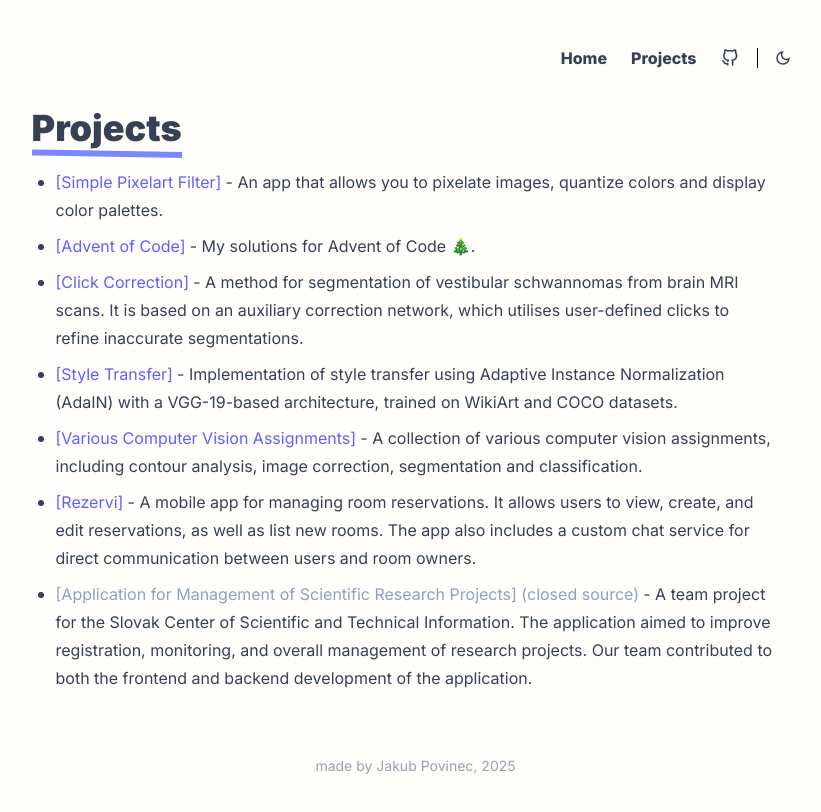
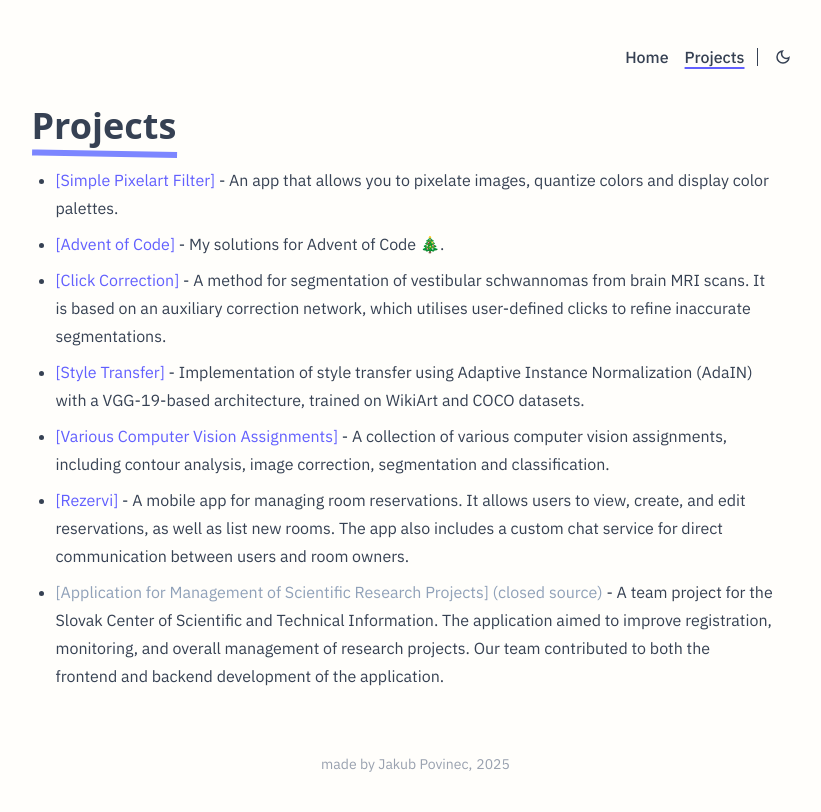
Before and after one commit to kuko6/personal-website, a SvelteKit app: page /projects in a window 1280 px wide. Shown: the top 812 px of the page, without its empty margins (217-1038 px from the left). Built offline with nearby package versions, Linux system fonts and the light colour scheme.

Commit message:
Changed fonts, updated navigation

```diff
--- a/src/app.css
+++ b/src/app.css
@@ -1,4 +1,6 @@
 @import url("https://fonts.googleapis.com/css2?family=Inter:wght@400;500;800;900&display=swap");
+@import url("https://fonts.googleapis.com/css2?family=Source+Sans+3:wght@400;500;800;900&display=swap");
+@import url("https://fonts.googleapis.com/css2?family=IBM+Plex+Sans:wght@400;500;800;900&display=swap");
 @import url("https://fonts.googleapis.com/css2?family=JetBrains+Mono:wght@400;500;700&display=swap");
 @import url("https://fonts.googleapis.com/css2?family=IBM+Plex+Mono:wght@400;500;700&display=swap");
 
@@ -21,22 +23,22 @@
   }
 
   p {
-    @apply font-inter;
+    @apply font-plex text-balance;
   }
 
   a {
-    @apply font-inter;
+    @apply font-plex;
   }
 
   span {
-    @apply font-inter leading-7;
+    @apply font-source leading-7;
   }
 
   h1 {
-    @apply font-inter font-black text-2xl md:text-4xl;
+    @apply font-source font-extrabold text-2xl md:text-4xl;
   }
 
   h2 {
-    @apply font-inter font-extrabold text-xl md:text-2xl;
+    @apply font-source font-bold text-xl md:text-2xl;
   }
 }
--- a/src/components/DarkModeButton.svelte
+++ b/src/components/DarkModeButton.svelte
@@ -7,7 +7,7 @@
 </script>
 
 <button
-  class="button p-2 hover:bg-indigo-800 hover:text-white rounded-md cursor-pointer"
+  class="button p-2 hover:bg-indigo-800 hover:text-white rounded cursor-pointer"
   on:click={toggleLightMode}
   aria-label="Switch to dark mode"
 >
--- a/src/components/LightModeButton.svelte
+++ b/src/components/LightModeButton.svelte
@@ -7,7 +7,7 @@
 </script>
 
 <button
-  class="button p-2 hover:bg-orange-200 hover:text-black rounded-md cursor-pointer"
+  class="button p-2 hover:bg-orange-200 hover:text-black rounded cursor-pointer"
   on:click={toggleDarkMode}
   aria-label="Switch to light mode"
 >
--- a/src/components/NavLink.svelte
+++ b/src/components/NavLink.svelte
@@ -1,10 +1,11 @@
 <script>
+  import { page } from "$app/stores";
   export let path;
   export let label;
 </script>
 
 <a
-  class="flex flex-col justify-center px-2 hover:bg-indigo-100 dark:hover:bg-indigo-500 rounded-md"
+  class={`flex flex-col justify-center p-1 font-medium hover:bg-indigo-500 hover:text-white rounded ${$page.url.pathname == path ? "underline underline-offset-4 decoration-2 decoration-indigo-500 py-1" : ""}`}
   href={path}
 >
   {label}
--- a/src/components/Navigation.svelte
+++ b/src/components/Navigation.svelte
@@ -1,23 +1,18 @@
 <script>
-  import GithubLogo from "./GithubLogo.svelte";
   import LightModeButton from "./LightModeButton.svelte";
   import DarkModeButton from "./DarkModeButton.svelte";
   import NavLink from "../components/NavLink.svelte";
-  import NavIcon from "../components/NavIcon.svelte";
 </script>
 
 <nav class="pt-5 md:pt-10 dark:text-white">
   <div
-    class="flex flex-row justify-end content-center text-base gap-2 font-inter font-bold"
+    class="flex flex-row justify-end content-center gap-2"
   >
     <NavLink label={"Home"} path={"/"} />
     <NavLink label={"Projects"} path={"/projects"} />
     <!-- <NavLink label={"Blog"} path={"/blog"} /> -->
     <!-- <NavLink label={"Resume"} path={"/cv.pdf"} /> -->
-    <NavIcon path={"https://github.com/kuko6"}>
-      <GithubLogo />
-    </NavIcon>
-    <div class="border-l border-black dark:border-white my-2"></div>
+    <div class="border-l-1 border-gray-700 dark:border-white my-2"></div>
     <LightModeButton />
     <DarkModeButton />
   </div>
--- a/src/routes/+layout.svelte
+++ b/src/routes/+layout.svelte
@@ -71,7 +71,7 @@
       on:mouseleave={handleMouseLeave}
     >
       <a
-        class="hover-rotated-underline font-inter text-sm"
+        class="hover-rotated-underline font-plex text-sm"
         href="https://github.com/kuko6/personal-website"
       >
         made by Jakub Povinec,
@@ -79,7 +79,7 @@
 
       <div class="pl-1 text-sm flex items-center h-5">
         {#if isVisible}
-          <span class="font-inter">2025</span>
+          <span class="font-plex">2025</span>
         {:else}
           <button
             class={confetti ? "animate-wiggle" : ""}
--- a/src/routes/+page.svelte
+++ b/src/routes/+page.svelte
@@ -3,7 +3,7 @@
 </script>
 
 <svelte:head>
-  <title>Jakub Povinec</title>
+  <title>jpovinec.me</title>
 </svelte:head>
 
 <div class="space-y-6">
@@ -30,13 +30,17 @@
       <p class="leading-7">
         You can also find me on:
         <a
+          href="https://github.com/kuko6"
+          class="link text-indigo-500 dark:text-indigo-400">[GitHub]</a
+        >
+        <a
           href="https://mas.to/@kuko6"
           class="link text-indigo-500 dark:text-indigo-400">[Mastodon]</a
         >
-        <a
-          href="https://bsky.app/profile/kuko6.bsky.social"
-          class="link text-indigo-500 dark:text-indigo-400">[Bluesky]</a
-        >
+        <!-- <a -->
+        <!--   href="https://bsky.app/profile/kuko6.bsky.social" -->
+        <!--   class="link text-indigo-500 dark:text-indigo-400">[Bluesky]</a -->
+        <!-- > -->
         <a
           href="https://www.linkedin.com/in/jakub-povinec/"
           class="link text-indigo-500 dark:text-indigo-400">[LinkedIn]</a
@@ -54,7 +58,7 @@
         >
           [Click Correction]
         </a>
-        <span>
+        <span class="font-plex">
           - A two-stage segmentation method where an initial network is refined
           using user clicks through an auxiliary correction network.
         </span>
@@ -66,7 +70,7 @@
         >
           [Style Transfer]
         </a>
-        <span>
+        <span class="font-plex">
           - A Pytorch implementation of style transfer based on Adaptive
           Instance Normalization.
         </span>
@@ -87,7 +91,7 @@
   } */
 
   .link:hover {
-    @apply bg-indigo-500 text-white py-0.5;
+    @apply bg-indigo-500 text-white;
   }
 
   .rotated-underline {
--- a/src/routes/blog/+page.svelte
+++ b/src/routes/blog/+page.svelte
@@ -2,7 +2,7 @@
 </script>
 
 <svelte:head>
-  <title>Blog | Jakub Povinec</title>
+  <title>Blog | jpovinec.me</title>
 </svelte:head>
 <div class="space-y-5">
   <h1><span class="rotated-underline">Blog</span></h1>
--- a/src/routes/projects/+page.svelte
+++ b/src/routes/projects/+page.svelte
@@ -83,15 +83,12 @@
 </script>
 
 <svelte:head>
-  <title>Projects | Jakub Povinec</title>
+  <title>Projects | jpovinec.me</title>
 </svelte:head>
 <div class="space-y-5">
   <h1><span class="rotated-underline">Projects</span></h1>
   <div class="flex flex-col gap-3">
-    <!-- {#each project as p}
-      <Project project={p} />
-    {/each} -->
-    <ul class="list-disc mx-6 space-y-2">
+    <ul class="list-disc mx-6 space-y-2 font-plex">
       {#each project as p}
         <li>
           {#if p.open_source}
@@ -120,7 +117,7 @@
   }
 
   .project:hover {
-    @apply bg-indigo-500 text-white py-0.5;
+    @apply bg-indigo-500 text-white;
   }
 
   .rotated-underline {
--- a/tailwind.config.js
+++ b/tailwind.config.js
@@ -5,8 +5,8 @@ export default {
   theme: {
     extend: {
       colors: {
-        beige: "#fff9f0",
-        "soft-beige": "#FFFEFB", // #FFFBF5 FFFCF7 FFFEFB
+        "soft-beige": "#FFFEFB",
+        // "blackish": "#241969"
       },
       keyframes: {
         wiggle: {
@@ -21,6 +21,8 @@ export default {
       },
       fontFamily: {
         inter: ["Inter", "sans-serif"],
+        source: ["Source Sans 3", "sans-serif"],
+        plex: ["IBM Plex Sans", "sans-serif"],
         jetbrains: ["JetBrains Mono", "monospace"],
         mono: ["IBM Plex Mono", "monospace"],
       },
```
